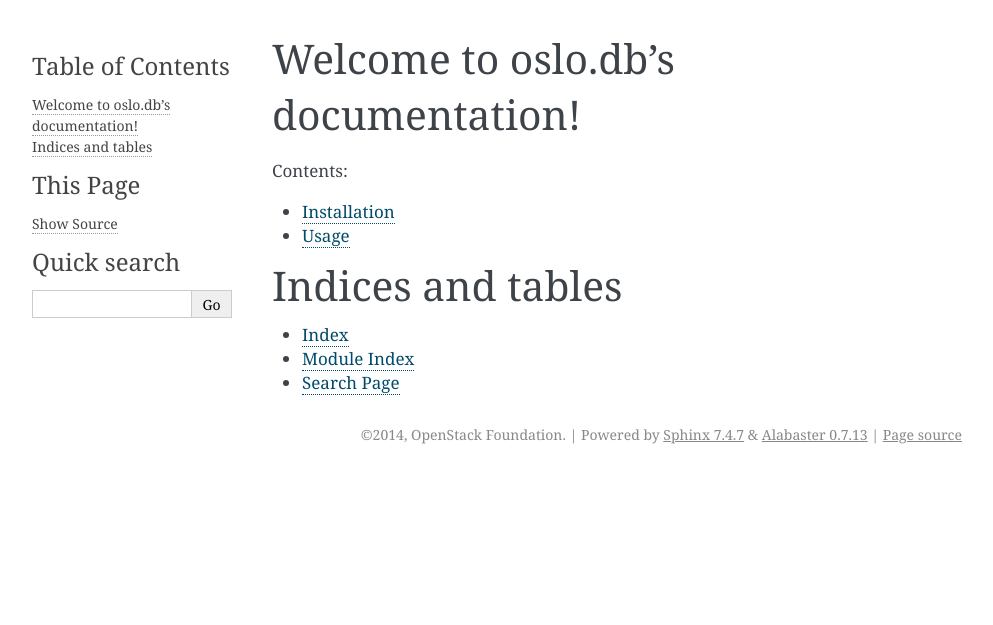
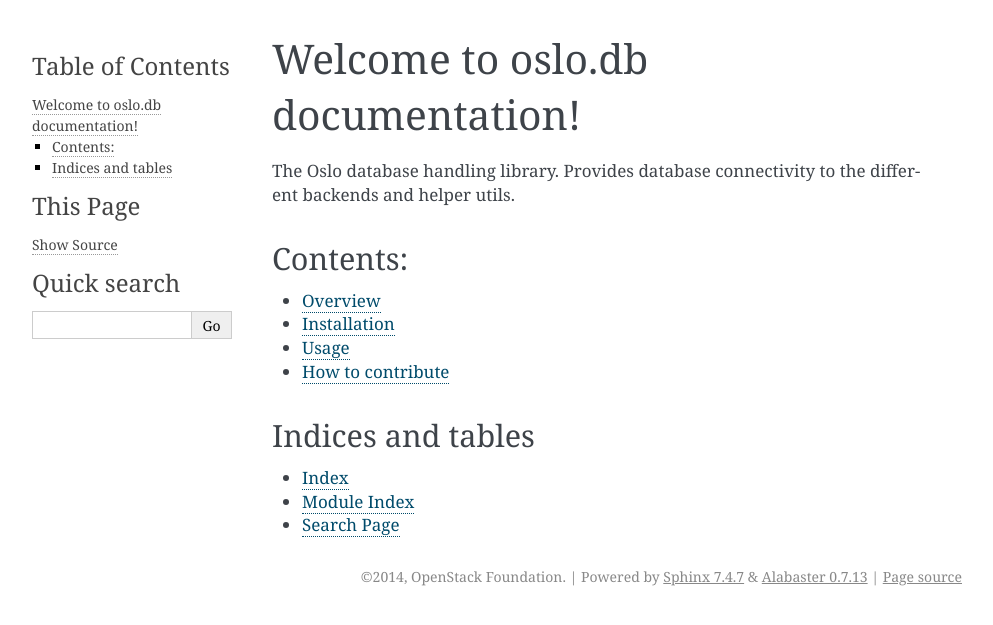
Before and after one commit to openstack/oslo.db, a Sphinx documentation site: the page built from doc/source/index.rst, in a window 1280 px wide. Shown: the top 625 px of the page, without its empty margins (148-1141 px from the left). Built offline with Sphinx 7.4.7, drawn with Linux system fonts in a browser that asks for light colours.

Commit message:
Added ``docs`` environment to tox.ini
Added the new tox environment to build docs.
Fixes in oslo.db documentation building

Change-Id: Icab4f299df3d8a4c40dc4fd7292609109f206afd

```diff
--- a/CONTRIBUTING.rst
+++ b/CONTRIBUTING.rst
@@ -1,3 +1,7 @@
+=================
+How to contribute
+=================
+
 If you would like to contribute to the development of OpenStack,
 you must follow the steps in the "If you're a developer, start here"
 section of this page:
--- a/README.rst
+++ b/README.rst
@@ -1,5 +1,5 @@
 ===================================
-oslo.db
+Overview
 ===================================
 
 oslo.db library
--- a/doc/source/conf.py
+++ b/doc/source/conf.py
@@ -29,6 +29,14 @@
 # autodoc generation is a bit aggressive and a nuisance when doing heavy
 # text edit cycles.
 # execute "export SPHINX_DEBUG=1" in your terminal to disable
+
+# A list of glob-style patterns that should be excluded when looking for source
+# files.
+exclude_patterns = [
+    'api/setup.rst', # workaround for https://launchpad.net/bugs/1260495
+    'api/tests.*',  # avoid of docs generation from tests
+    'api/oslo.db.openstack.common.*',  # skip common modules
+]
 
 # The suffix of source filenames.
 source_suffix = '.rst'
--- a/doc/source/index.rst
+++ b/doc/source/index.rst
@@ -1,7 +1,11 @@
-Welcome to oslo.db's documentation!
-===================================
+Welcome to oslo.db documentation!
+=================================
+
+The Oslo database handling library. Provides database connectivity
+to the different backends and helper utils.
 
 Contents:
+---------
 
 .. toctree::
    :maxdepth: 2
@@ -12,7 +16,7 @@
    contributing
 
 Indices and tables
-==================
+------------------
 
 * :ref:`genindex`
 * :ref:`modindex`
--- a/doc/source/readme.rst
+++ b/doc/source/readme.rst
@@ -1 +1 @@
-.. include:: ../README.rst
+.. include:: ../../README.rst
--- a/setup.cfg
+++ b/setup.cfg
@@ -53,3 +53,9 @@
 keywords = _ gettext ngettext l_ lazy_gettext
 mapping_file = babel.cfg
 output_file = oslo.db/locale/oslo.db.pot
+
+[pbr]
+# NOTE(viktors): uncomment ``warnerrors`` line, when setup.cfg we then
+# want to treat sphinx warnings as errors
+# warnerrors = True
+autodoc_index_modules = True
```
Also changed, not shown: 1 other file.
